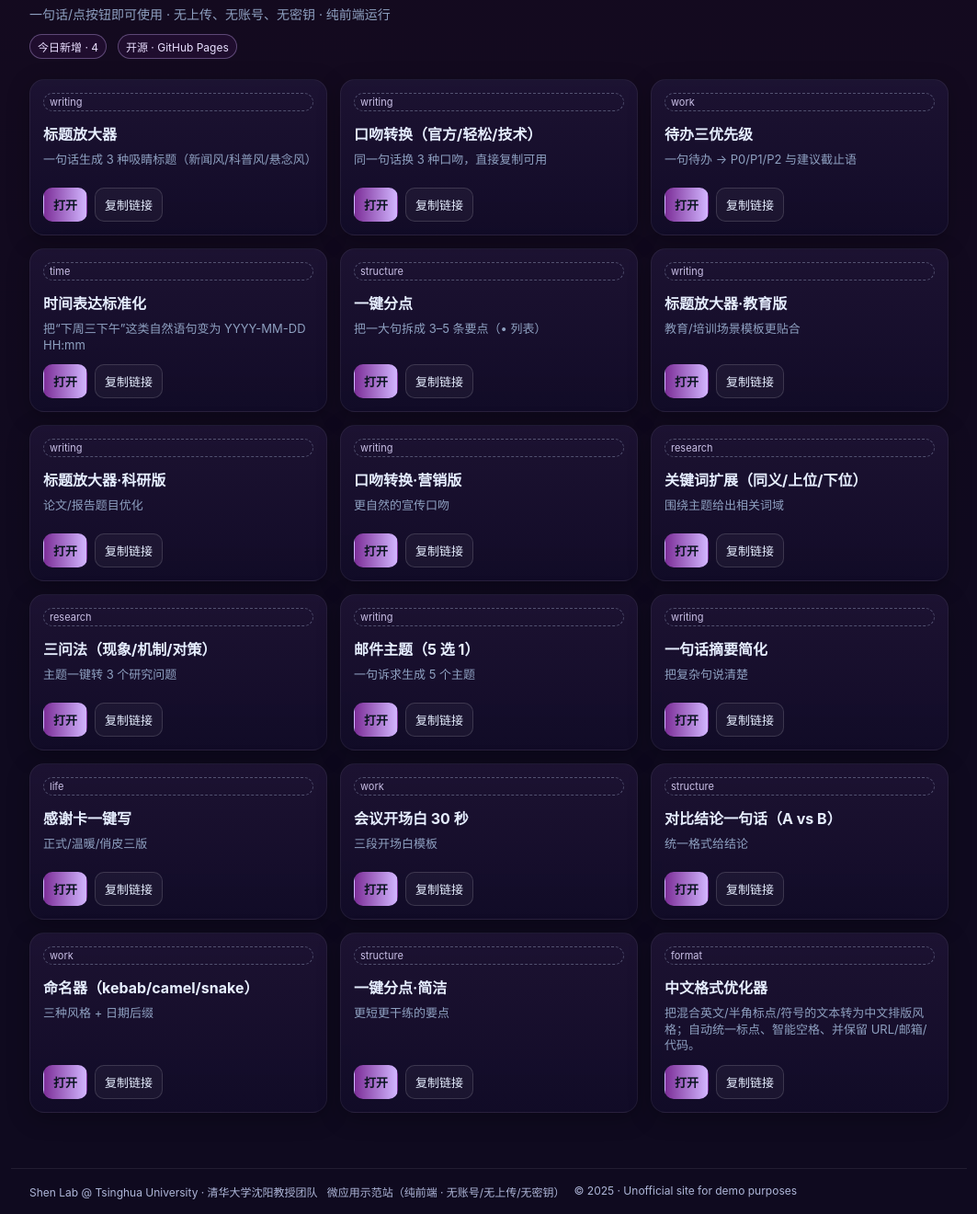
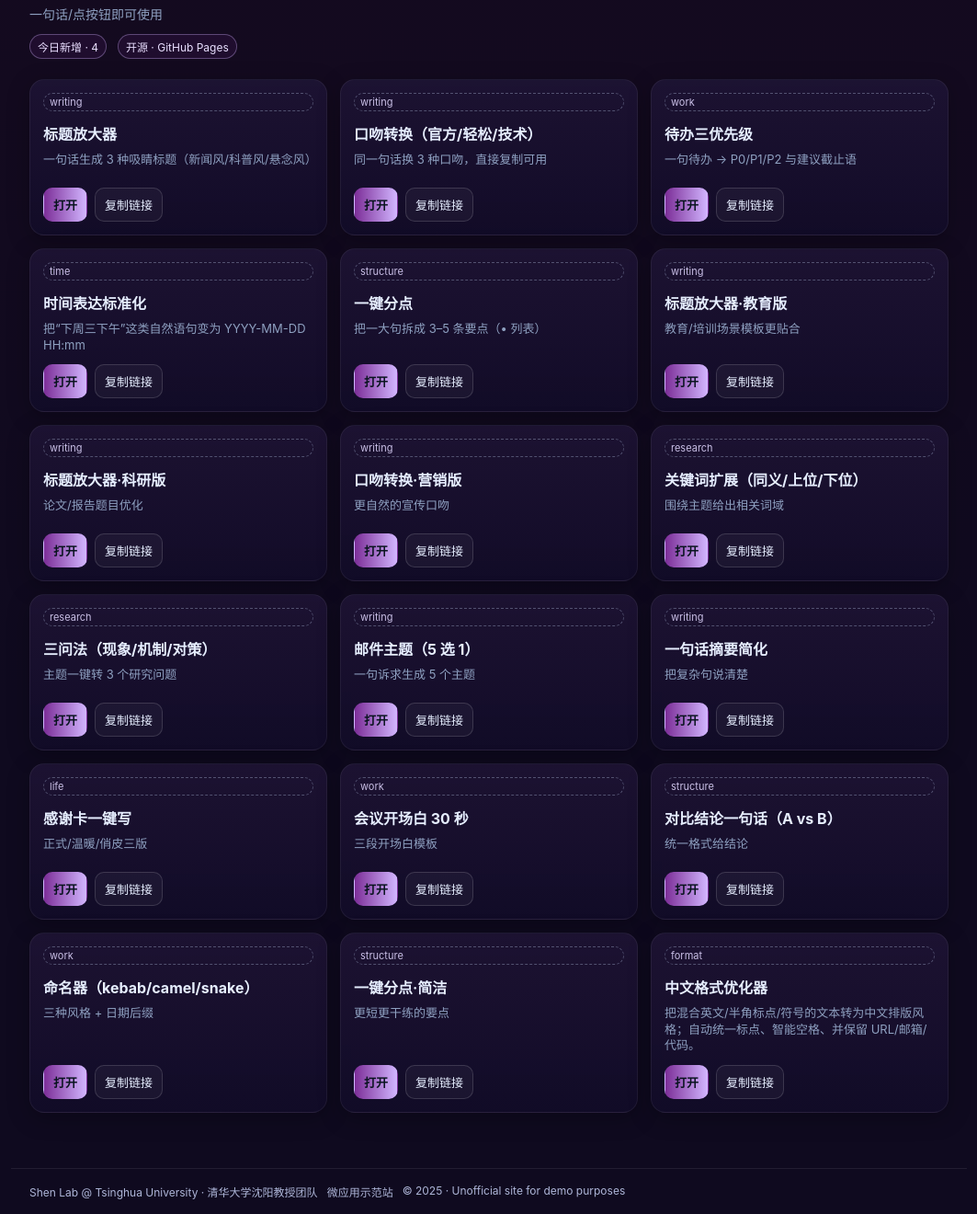
Before and after one commit to thu-nmrc/MicroAPP, a plain HTML site: page index.html in a window 1280 px wide. Shown: the part 66-1386 px from the top of the page at 92% size, without its empty margins (108-1171 px from the left). Drawn offline with Linux system fonts and the light colour scheme.

Commit message:
Update index.html

```diff
--- a/index.html
+++ b/index.html
@@ -53,7 +53,7 @@
       </svg>
       <h1>THU AI · Shen Lab 微应用（零门槛）</h1>
     </div>
-    <div class="sub">一句话/点按钮即可使用 · 无上传、无账号、无密钥 · 纯前端运行</div>
+    <div class="sub">一句话/点按钮即可使用</div>
     <div class="toolbar"><span class="badge" id="badge-new">今日新增 · 0</span><span class="badge">开源 · GitHub Pages</span></div>
   </header>
 
@@ -62,7 +62,7 @@
   <footer>
     <div class="row">
       <span>Shen Lab @ Tsinghua University · 清华大学沈阳教授团队</span>
-      <span>微应用示范站（纯前端 · 无账号/无上传/无密钥）</span>
+      <span>微应用示范站</span>
       <span>© 2025 · Unofficial site for demo purposes</span>
     </div>
   </footer>
```
